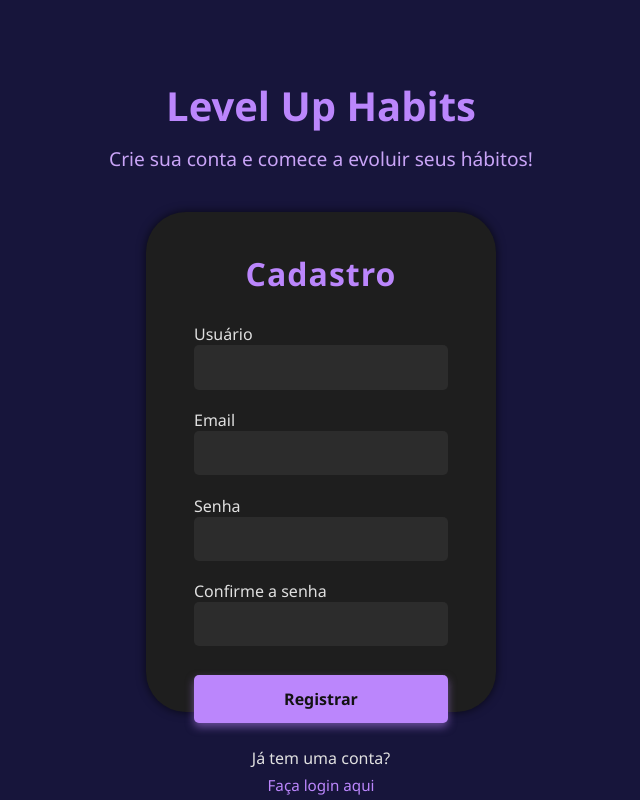
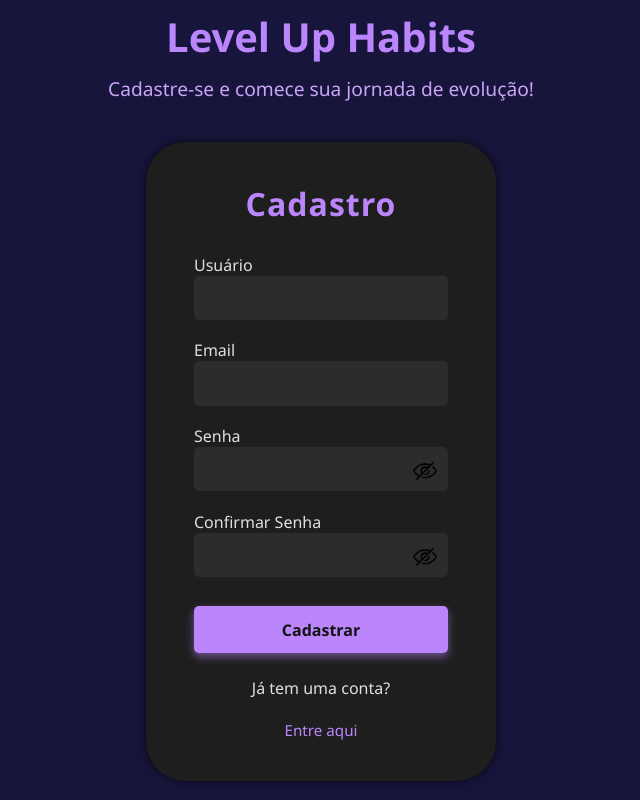
Before and after one commit to Skyfallskip/Levelup_Habit, a Django app: template levelup_habits/templates/register.html in a window 1280 px wide. Shown: the whole page, without its empty margins (319-959 px from the left). Run offline with Django 5.2, Linux system fonts and the light colour scheme; the template is opened without the code that fills it, so the values that code supplies are empty.

Commit message:
Templates login e register prontos, falta conectar ambos com o back

```diff
--- /dev/null
+++ b/levelup_habits/static/css/register.css
@@ -0,0 +1,156 @@
+* {
+  margin: 0;
+  padding: 0;
+  box-sizing: border-box;
+  font-family: 'Segoe UI', Tahoma, Geneva, Verdana, sans-serif;
+  transition: background-color 0.3s ease, color 0.3s ease;
+}
+
+body {
+  background-color: #17153B;
+  color: #e0e0e0;
+  min-height: 100vh;
+  margin: 0;
+}
+
+.main-center {
+  display: flex;
+  flex-direction: column;
+  align-items: center;
+  justify-content: center;
+  min-height: 100vh;
+}
+
+.title {
+  text-align: center;
+  font-size: 2.5rem;
+  color: #bb86fc;
+  margin-bottom: 2.5rem;
+  font-weight: 700;
+}
+
+.subtitle {
+  font-size: 1.2rem;
+  color: #c9a4f7;
+  margin-top: 0.7rem;
+  text-align: center;
+  font-weight: 400;
+}
+
+.container_outer {
+  display: flex;
+  flex-direction: column;
+  align-items: center;
+  margin-bottom: 10px;
+}
+
+.container_inner {
+  background-color: #1e1e1e;
+  padding: 2.5rem 3rem;
+  border-radius: 40px;
+  box-shadow: 0 0 10px #000000aa;
+  width: 350px;
+  position: relative;
+  z-index: 3;
+}
+
+.container_inner h1 {
+  text-align: center;
+  margin-bottom: 1.8rem;
+  font-weight: 700;
+  color: #bb86fc;
+  letter-spacing: 1px;
+}
+
+input[type="text"],
+input[type="password"],
+input[type="email"] {
+  width: 100%;
+  padding: 0.7rem 1rem;
+  margin-bottom: 1.2rem;
+  border: none;
+  border-radius: 5px;
+  background-color: #2c2c2c;
+  color: #eee;
+  font-size: 1rem;
+}
+
+input::placeholder {
+  color: #888;
+}
+
+button {
+  width: 100%;
+  padding: 0.8rem 1rem;
+  background-color: #bb86fc;
+  color: #121212;
+  font-weight: 600;
+  font-size: 1rem;
+  border: none;
+  border-radius: 5px;
+  cursor: pointer;
+  margin-top: 0.6rem;
+  box-shadow: 0 4px 8px #bb86fc80;
+}
+
+button:hover {
+  background-color: #9a63d7;
+}
+
+a {
+  color: #bb86fc;
+  text-decoration: none;
+  font-size: 0.9rem;
+  display: block;
+  text-align: center;
+  margin-top: 1rem;
+}
+
+a:hover {
+  text-decoration: underline;
+}
+
+.login-link {
+  text-align: center;
+  margin-top: 1.5rem;
+}
+
+.login-link span {
+  display: block;
+  color: #e0e0e0;
+  margin-bottom: 0.3rem;
+  font-size: 1rem;
+}
+
+.login-link a {
+  color: #bb86fc;
+  text-decoration: none;
+  font-size: 0.95rem;
+  display: inline-block;
+}
+
+.login-link a:hover {
+  text-decoration: underline;
+}
+
+.password-wrapper {
+  position: relative;
+}
+
+.password-wrapper input {
+  padding-right: 2.5rem;
+}
+
+.toggle-password {
+  position: absolute;
+  top: 30%;
+  right: 0.7rem;
+  transform: translateY(-30%);
+  width: 24px;
+  height: 24px;
+  cursor: pointer;
+}
+
+.toggle-password:hover {
+  color: #9a63d7;
+}
--- a/levelup_habits/templates/register.html
+++ b/levelup_habits/templates/register.html
@@ -1,17 +1,17 @@
 <!DOCTYPE html>
 <html lang="pt-br">
-    {% load static %}
+{% load static %}
 <head>
     <meta charset="UTF-8" />
     <meta name="viewport" content="width=device-width, initial-scale=1" />
     <title>Cadastro - Habit Tracker</title>
-    <link rel="stylesheet" href="{% static 'css/login.css' %}" />
+    <link rel="stylesheet" href="{% static 'css/register.css' %}" />
 </head>
 <body>
     <div class="main-center">
         <div class="title">
             Level Up Habits
-            <p class="subtitle">Crie sua conta e comece a evoluir seus hábitos!</p>
+            <p class="subtitle">Cadastre-se e comece sua jornada de evolução!</p>
         </div>
         <div class="container_outer">
             <div class="container_inner">
@@ -19,22 +19,49 @@
                 <form id="registerForm">
                     <label for="username">Usuário</label>
                     <input type="text" id="username" name="username" required />
+
                     <label for="email">Email</label>
                     <input type="email" id="email" name="email" required />
+
                     <label for="password">Senha</label>
-                    <input type="password" id="password" name="password" required minlength="8" />
-                    <label for="passwordConfirm">Confirme a senha</label>
-                    <input type="password" id="passwordConfirm" name="passwordConfirm" required minlength="8" />
-                    <button type="submit">Registrar</button>
+                    <div class="password-wrapper">
+                        <input type="password" id="password" name="password" required />
+                        <img src="{% static 'images/hide.png' %}"
+                             alt="Mostrar senha"
+                             class="toggle-password"
+                             onclick="togglePasswordVisibility('password', this)" />
+                    </div>
+
+                    <label for="confirm-password">Confirmar Senha</label>
+                    <div class="password-wrapper">
+                        <input type="password" id="confirm-password" name="confirm_password" required />
+                        <img src="{% static 'images/hide.png' %}"
+                             alt="Mostrar senha"
+                             class="toggle-password"
+                             onclick="togglePasswordVisibility('confirm-password', this)" />
+                    </div>
+
+                    <button type="submit">Cadastrar</button>
                 </form>
-                <div class="register-link">
+
+                <div class="login-link">
                     <span>Já tem uma conta?</span>
-                    <a href="login.html">Faça login aqui</a>
+                    <a href="{% url 'login' %}">Entre aqui</a>
                 </div>
             </div>
         </div>
     </div>
 
-    <script src="{% static 'js/register.js' %}"></script>
+    <script>
+        function togglePasswordVisibility(inputId, iconElement) {
+            const input = document.getElementById(inputId);
+            const isVisible = input.type === 'text';
+
+            input.type = isVisible ? 'password' : 'text';
+            iconElement.src = isVisible
+                ? "{% static 'images/hide.png' %}"
+                : "{% static 'images/view.png' %}";
+        }
+    </script>
 </body>
 </html>
```
Also changed, not shown: levelup_habits/static/images/hide.png (added), levelup_habits/static/images/view.png (added).
